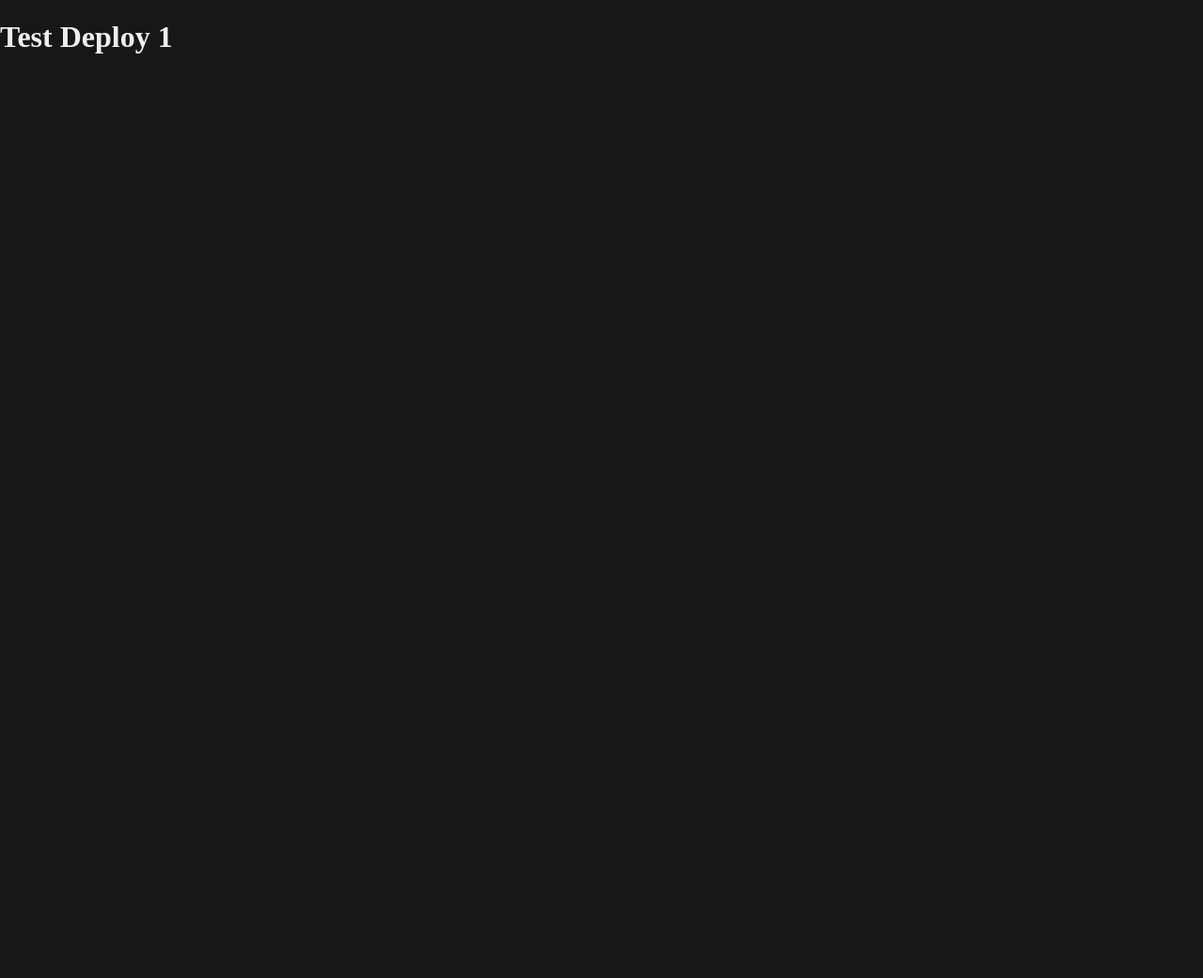
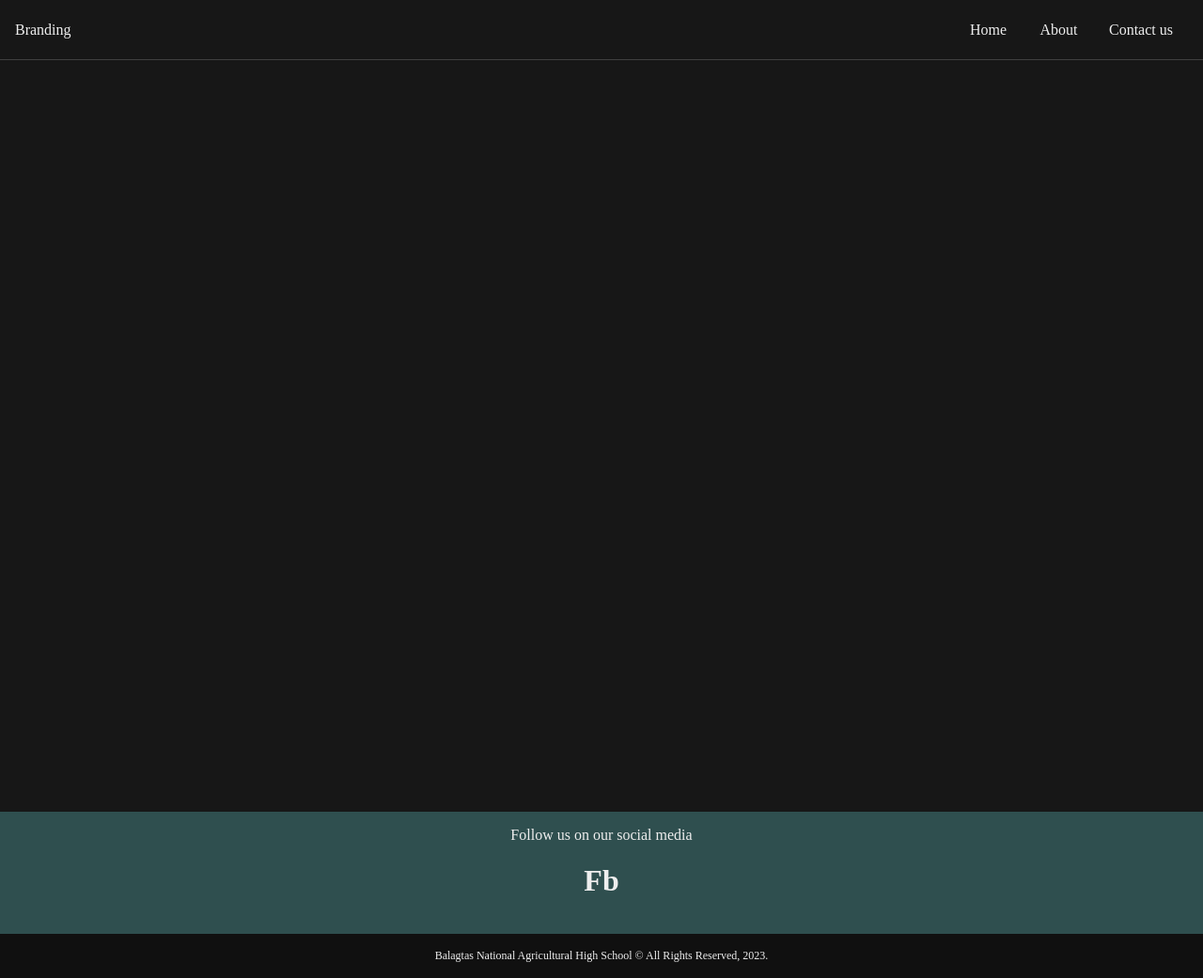
Before and after one commit to fullstackchester/tech-template, a plain HTML site: page public/index.html in a window 1280 px wide. Shown: the whole page at 94% size. Before the commit the page ends 800 px from the top, so only its background shows below. Drawn offline with Linux system fonts and the light colour scheme.

Commit message:
toolbar and footer setup

```diff
--- a/public/index.html
+++ b/public/index.html
@@ -5,9 +5,20 @@
   <meta http-equiv="X-UA-Compatible" content="IE=edge">
   <meta name="viewport" content="width=device-width, initial-scale=1.0">
   <link rel="stylesheet" href="styles.css">
+  <link rel="stylesheet" href="./src/components/toolbar/toolbar.css">
+  <link rel="stylesheet" href="./src/components/footer/footer.css">
+  <link rel="preconnect" href="https://fonts.googleapis.com">
+  <link rel="preconnect" href="https://fonts.gstatic.com" crossorigin>
+  <link href="https://fonts.googleapis.com/css2?family=Prata&family=Roboto:ital,wght@0,100;0,300;0,400;0,500;0,700;0,900;1,100;1,300;1,400;1,500;1,700;1,900&display=swap" rel="stylesheet">
   <title>Document</title>
 </head>
 <body>
-  <h1>Test Deploy 1</h1>
+  <div class="container">
+    <script src="./src/components/toolbar/toolbar.js"></script>
+    <main>
+
+    </main>
+    <script src="./src/components/footer/footer.js"></script>
+  </div>
 </body>
 </html>
--- /dev/null
+++ b/public/src/components/footer/footer.css
@@ -0,0 +1,20 @@
+footer {
+    /* border: 1px solid; */
+    background-color: darkslategrey;
+    min-height: 5rem;
+}
+
+div.footer-links {
+    padding: 1rem;
+    display: flex;
+    align-items: center;
+    justify-content: center;
+    flex-direction: column;
+}
+
+div.copyrights {
+    text-align: center;
+    font-size: .75rem;
+    background-color: #101010;
+    padding: 1rem;
+}
--- /dev/null
+++ b/public/src/components/footer/footer.js
@@ -0,0 +1,13 @@
+document.write(
+    `
+    <footer>
+        <div class="footer-links">
+            <span>Follow us on our social media</span>
+            <h1>Fb</h1>
+        </div>
+        <div class="copyrights">
+            Balagtas National Agricultural High School © All Rights Reserved, 2023.
+        </div>
+    </footer>
+    `
+)
--- /dev/null
+++ b/public/src/components/toolbar/toolbar.css
@@ -0,0 +1,40 @@
+nav.main-toolbar {
+    border-bottom: 1px solid #404040;
+    background-color: #171717;
+    height: 4rem;
+    display: flex;
+    padding: 0 1rem;
+    align-items: center;
+    position: sticky;
+    position: -webkit-sticky;
+    top: 0;
+}
+
+span.spacer {
+    flex: 1 1 auto;
+}
+
+span.brand {
+    font-weight: 500;
+}
+
+ul.menu-link {
+    list-style-type: none;
+    display: flex;
+    /* border: 1px solid green; */
+    height: 100%;
+}
+
+ul li.menu-link-item {
+    /* border: 1px solid pink; */
+    padding: 0 1rem;
+    min-width: 75px;
+    display: flex;
+    align-items: center;
+    justify-content: center;
+    cursor: pointer;
+}
+
+ul li.menu-link-item:hover {
+    background-color: #272727;
+}
--- /dev/null
+++ b/public/src/components/toolbar/toolbar.js
@@ -0,0 +1,11 @@
+document.write(`
+    <nav class="main-toolbar">
+        <span class="brand">Branding</span>
+        <span class="spacer"></span>
+        <ul class="menu-link">
+            <li class="menu-link-item">Home</li>
+            <li class="menu-link-item">About</li>
+            <li class="menu-link-item">Contact us</li>
+        </ul>
+    </nav>
+`);
--- a/public/styles.css
+++ b/public/styles.css
@@ -8,3 +8,8 @@ body, html {
     background-color: #171717;
     color: #EEEEEE;
 }
+
+
+main {
+    min-height: 100vh;
+}
```
